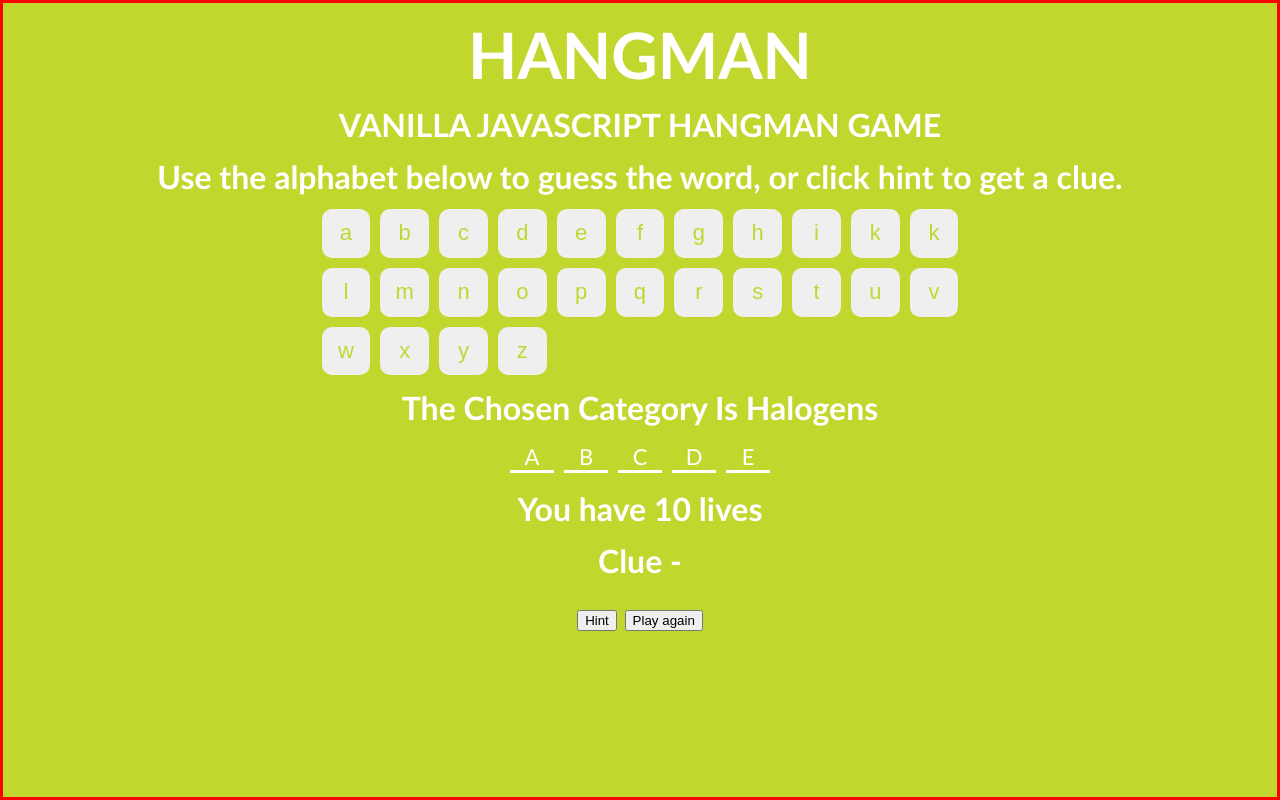
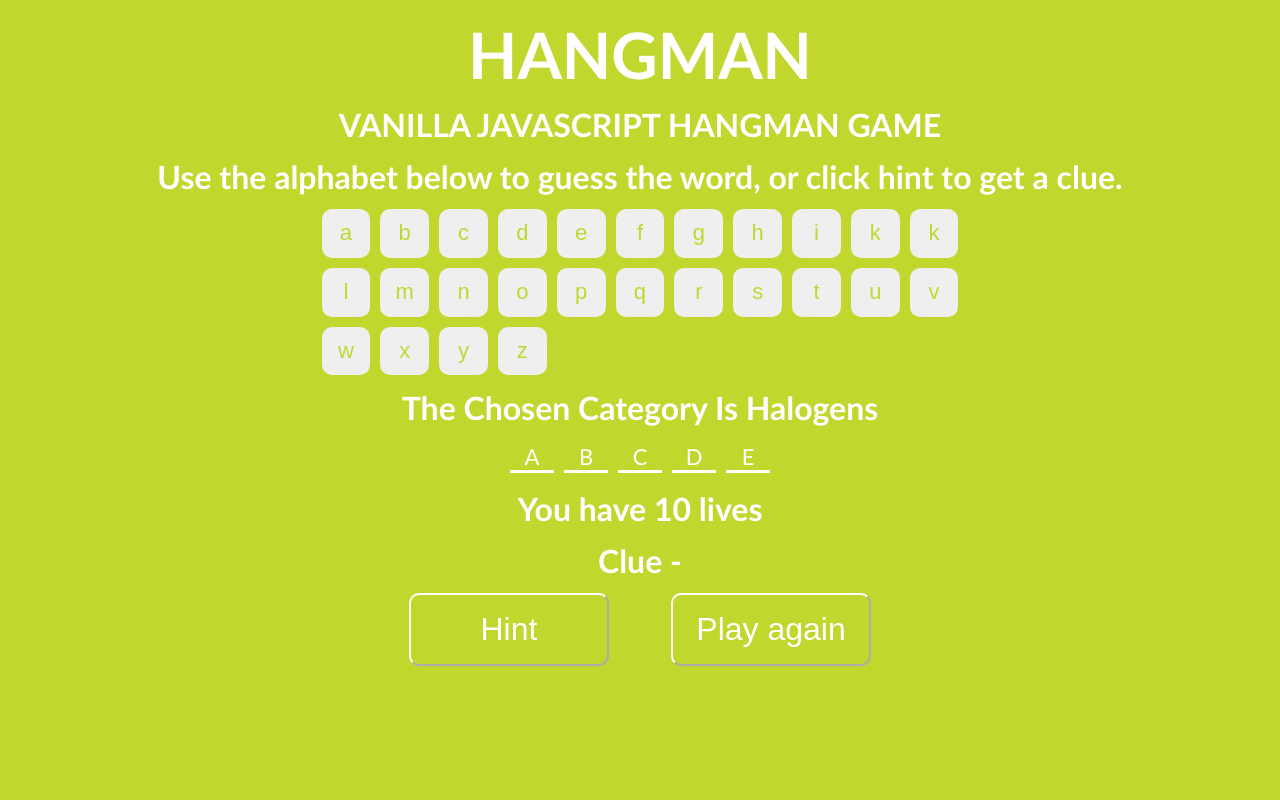
Before and after one commit to kentshenlim/JavaScript-Weekly-Project, a website: page 20230227_Hangman/index.html in a window 1280 px wide. Drawn offline with Linux system fonts and the light colour scheme.

Commit message:
Style hint and replay button

```diff
--- a/20230227_Hangman/style.css
+++ b/20230227_Hangman/style.css
@@ -34,7 +34,7 @@ body {
   width: max(100px, 100vw); /* This controls the size of everything */
   height: max(400px, 100vh); /* This controls the size of everything */
   background-color: var(--YELLOW);
-  border: solid red 3px;
+  border: solid transparent 3px;
 }
 
 .all-caps {
@@ -106,3 +106,24 @@ ul.display-wrapper li {
   border-bottom: solid var(--WHITE) 3px;
   width: 44px;
 }
+
+h2.setting-buttons {
+  display: flex;
+  justify-content: center;
+  gap: 5%;
+}
+
+h2.setting-buttons button {
+  font-size: var(--FONT-SIZE-MEDIUM);
+  padding: 1rem;
+  border-radius: var(--BUTTON-BORDER-RADIUS);
+  color: var(--WHITE);
+  background-color: var(--YELLOW);
+  border-color: var(--WHITE);
+  width: max(15%, 200px);
+}
+
+h2.setting-buttons button:hover {
+  background-color: var(--WHITE);
+  color: var(--YELLOW);
+}
```
